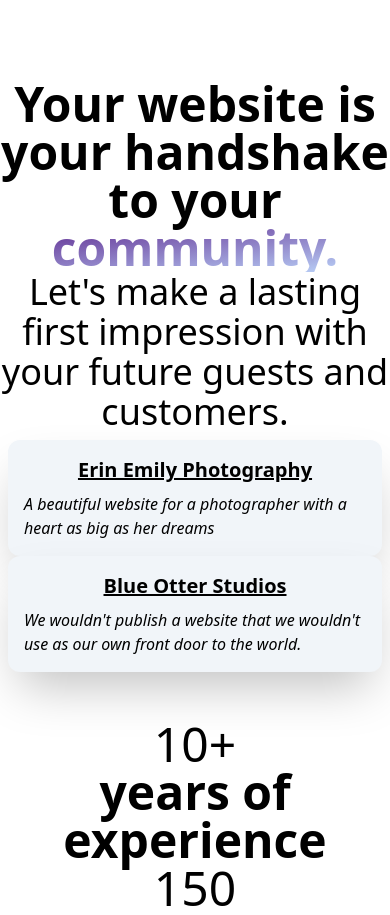
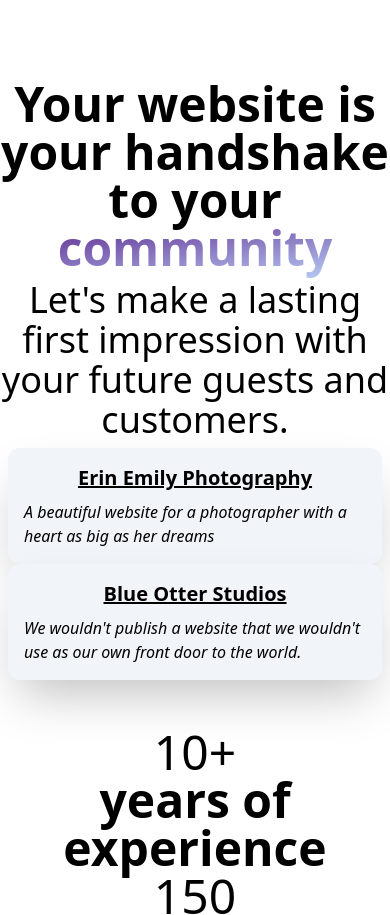
Before and after one commit to coffee-cake-isaac/landing, a Gatsby site in the folder nova/: page / in a window 390 px wide. Shown: the top 915 px of the page. Built offline with nearby package versions, Linux system fonts and the light colour scheme; Gatsby itself is replaced by a stand-in of ours.

Commit message:
Minor tweaks

```diff
--- a/nova/src/pages/index.js
+++ b/nova/src/pages/index.js
@@ -6,14 +6,12 @@ import Seo from "../components/seo"
 const IndexPage = () => (
   <>
     <div className="max-w-6xl mx-auto">
-      <div className="max-w-6xl mt-20">
-        <div className="flex justify-center"></div>
-        <div className="flex justify-center"></div>
+      <div className="max-w-6xl mt-20 leading-normal">
         <div className="text-5xl md:text-8xl font-bold text-center w-full">
           Your website is your handshake to your
         </div>
-        <h1 class="text-center text-5xl md:text-8xl font-bold text-transparent bg-clip-text bg-gradient-to-br from-purple-900 to-blue-200">
-          community.
+        <h1 class="text-center text-5xl md:text-8xl font-extrabold text-transparent bg-clip-text bg-gradient-to-br from-purple-900 to-blue-200 pb-2">
+          community
         </h1>
       </div>
 
@@ -105,7 +103,7 @@ const IndexPage = () => (
                   >
                     <polyline points="20 6 9 17 4 12"></polyline>
                   </svg>{" "}
-                  Relentless of Pursuit of Perfection
+                  Relentless Pursuit of Perfection
                 </p>
               </div>
               <div className="inline font-semibold text-xl">
```
